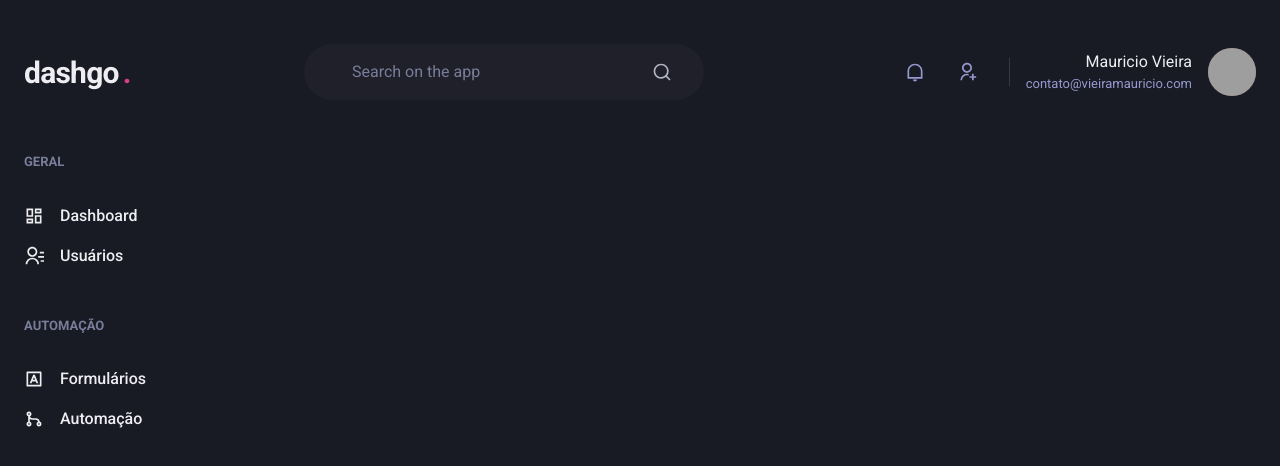
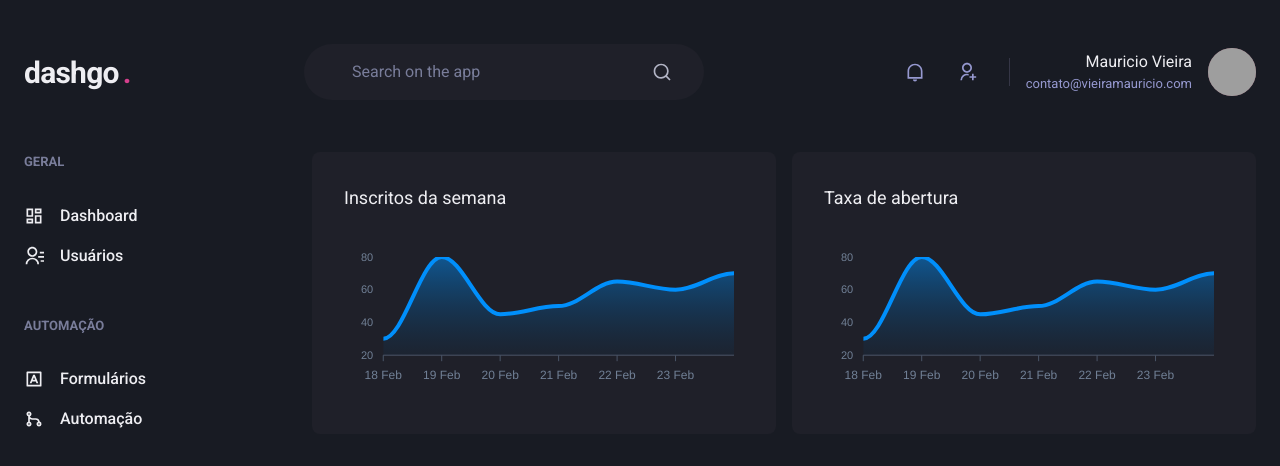
Before and after one commit to mauvieira/dashgo, a Next.js app: page /dashboard in a window 1280 px wide. Shown: the top 466 px of the page. Built offline with nearby package versions, Linux system fonts and the light colour scheme; grey boxes are pictures that could not be loaded.

Commit message:
:sparkles: added Charts with apexcharts
added Charts with apexcharts

```diff
--- a/package.json
+++ b/package.json
@@ -11,9 +11,11 @@
     "@chakra-ui/react": "^1.8.3",
     "@emotion/react": "^11",
     "@emotion/styled": "^11",
+    "apexcharts": "^3.33.1",
     "framer-motion": "^6",
     "next": "12.0.10",
     "react": "17.0.2",
+    "react-apexcharts": "^1.3.9",
     "react-dom": "17.0.2",
     "react-icons": "4.2.0"
   },
--- a/src/pages/dashboard.tsx
+++ b/src/pages/dashboard.tsx
@@ -1,14 +1,106 @@
-import { Flex } from "@chakra-ui/react"
+import dynamic from "next/dynamic"
+import { ApexOptions } from 'apexcharts'
+import { Box, Flex, SimpleGrid, Text, theme } from "@chakra-ui/react"
 import { Header } from "../components/Header"
 import { Sidebar } from "../components/Sidebar"
 
+const Chart = dynamic(() => import("react-apexcharts"), {
+  ssr: false
+})
+
 export default function Dashboard() {
+
+  const options = {
+    chart: {
+      toolbar: {
+        show: false
+      },
+      zoom: {
+        enabled: false
+      },
+      foreColor: theme.colors.gray[500]
+    },
+    grid: {
+      show: false
+    },
+    dataLabels: {
+      enabled: false
+    },
+    tooltip: {
+      enabled: false
+    },
+    xaxis: {
+      type: "datetime",
+      axisBorder: {
+        color: theme.colors.gray[600]
+      },
+      axisTicks: {
+        color: theme.colors.gray[600]
+      },
+      categories: [
+        "2022-02-18T00:00.000Z",
+        "2022-02-19T00:00.000Z",
+        "2022-02-20T00:00.000Z",
+        "2022-02-21T00:00.000Z",
+        "2022-02-22T00:00.000Z",
+        "2022-02-23T00:00.000Z",
+        "2022-02-24T00:00.000Z",
+      ]
+    },
+    fill: {
+      opacity: 0.3,
+      type: "gradient",
+      gradient: {
+        shade: "dark",
+        opacityFrom: 0.7,
+        opacityTo: 0.3
+      }
+    }
+  } as ApexOptions
+
+  const series = [
+    {
+      name: "series-1",
+      data: [30, 80, 45, 50, 65, 60, 70]
+    }
+  ]
+
   return (
     <Flex direction="column" h="100vh">
       <Header />
 
       <Flex w="100%" maxWidth={1480} my="6" mx="auto" px="6">
         <Sidebar />
+
+        <SimpleGrid flex="1" gap="4" minChildWidth="320px">
+
+          <Box p="8" pb="4" bg="gray.800" borderRadius="8">
+            <Text fontSize="lg" mb="4">
+              Inscritos da semana
+            </Text>
+
+            <Chart
+              type="area"
+              height={160}
+              options={options}
+              series={series}
+            />
+          </Box>
+
+          <Box p="8" bg="gray.800" borderRadius="8">
+            <Text fontSize="lg" mb="4">
+              Taxa de abertura
+            </Text>
+
+            <Chart
+              type="area"
+              height={160}
+              options={options}
+              series={series}
+            />
+          </Box>
+
+        </SimpleGrid>
       </Flex>
     </Flex>
   )
```
Also changed, not shown: 1 other file (tests, documents, lock files or other folders).
